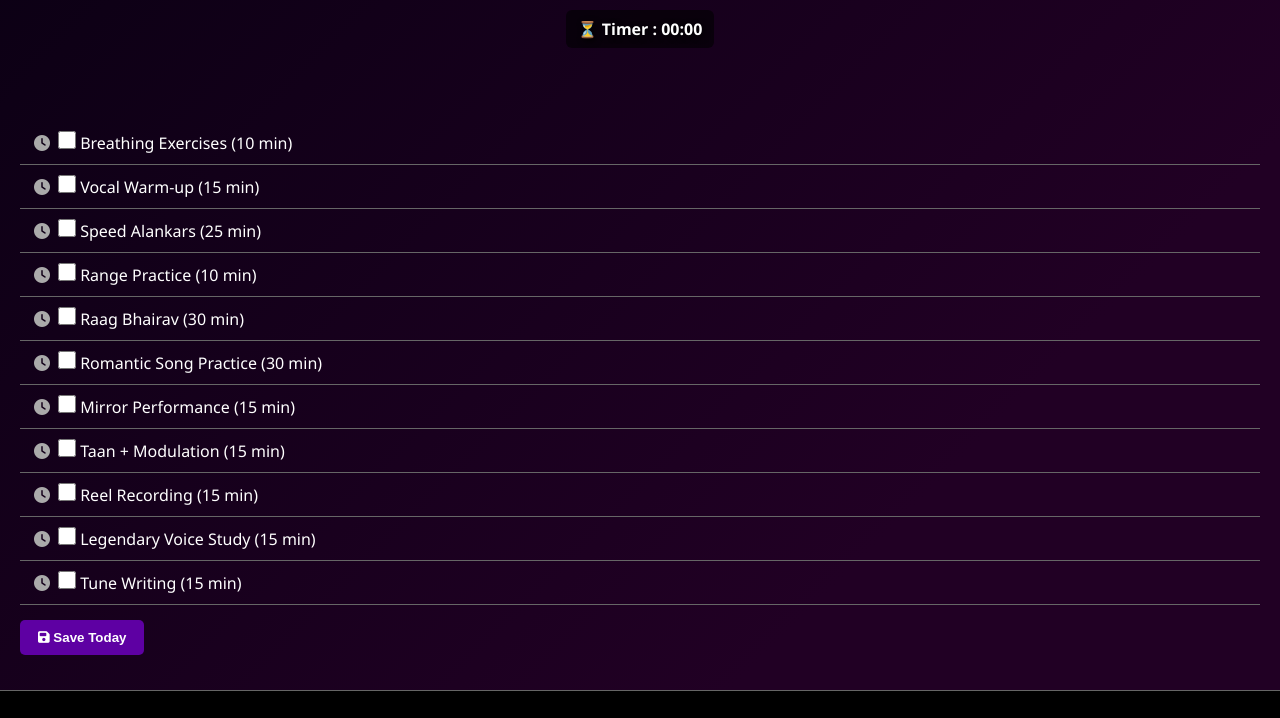
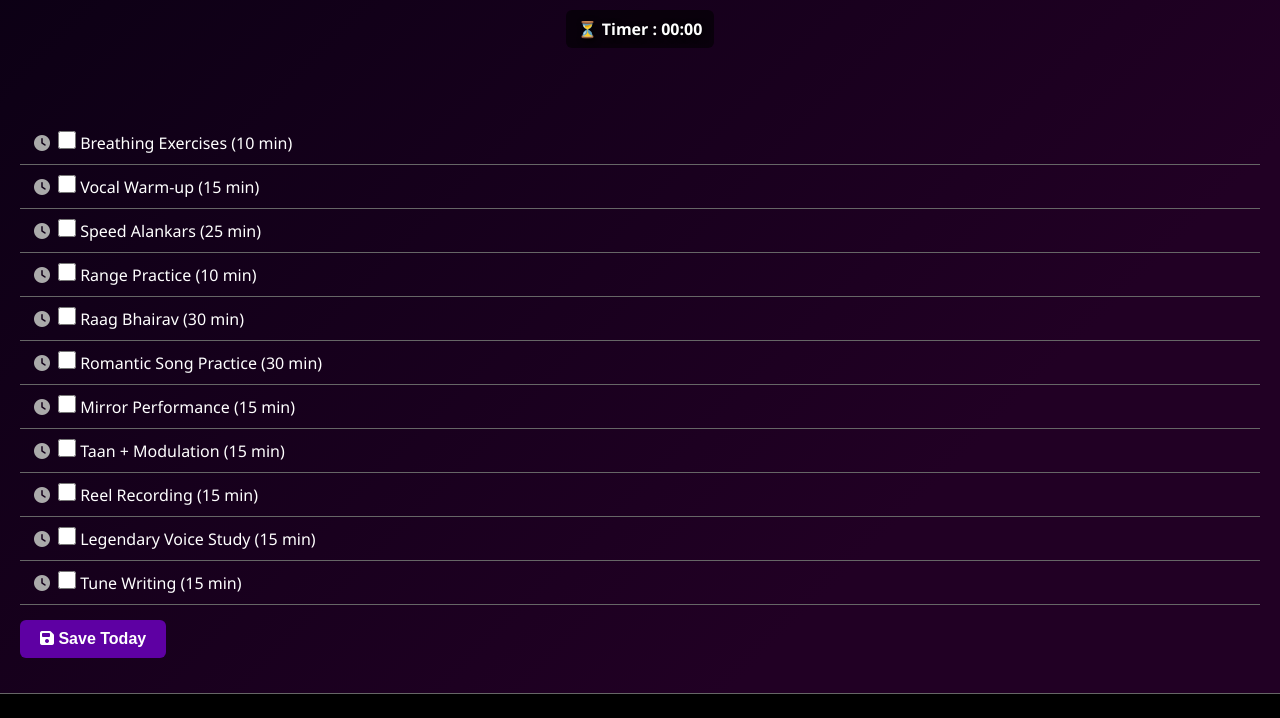
Before and after one commit to tafajjul-ans/Riyaz, a plain HTML site: page index.html in a window 1280 px wide. Shown: the part 164-882 px from the top of the page. Drawn offline with Linux system fonts and the light colour scheme.

Commit message:
Update style.css

```diff
--- a/style.css
+++ b/style.css
@@ -126,3 +126,17 @@ th,td{border:1px solid var(--grey-line);padding:8px;text-align:center}
 .task-item:last-child {
   border-bottom: none;
 }
+button.primary {
+  background-color: #5e00a3;
+  color: white;
+  padding: 10px 20px;
+  border: none;
+  border-radius: 6px;
+  font-size: 16px;
+  cursor: pointer;
+  }
+.center-button {
+  display: block;
+  margin: 30px auto;
+  text-align: center;
+}
```
